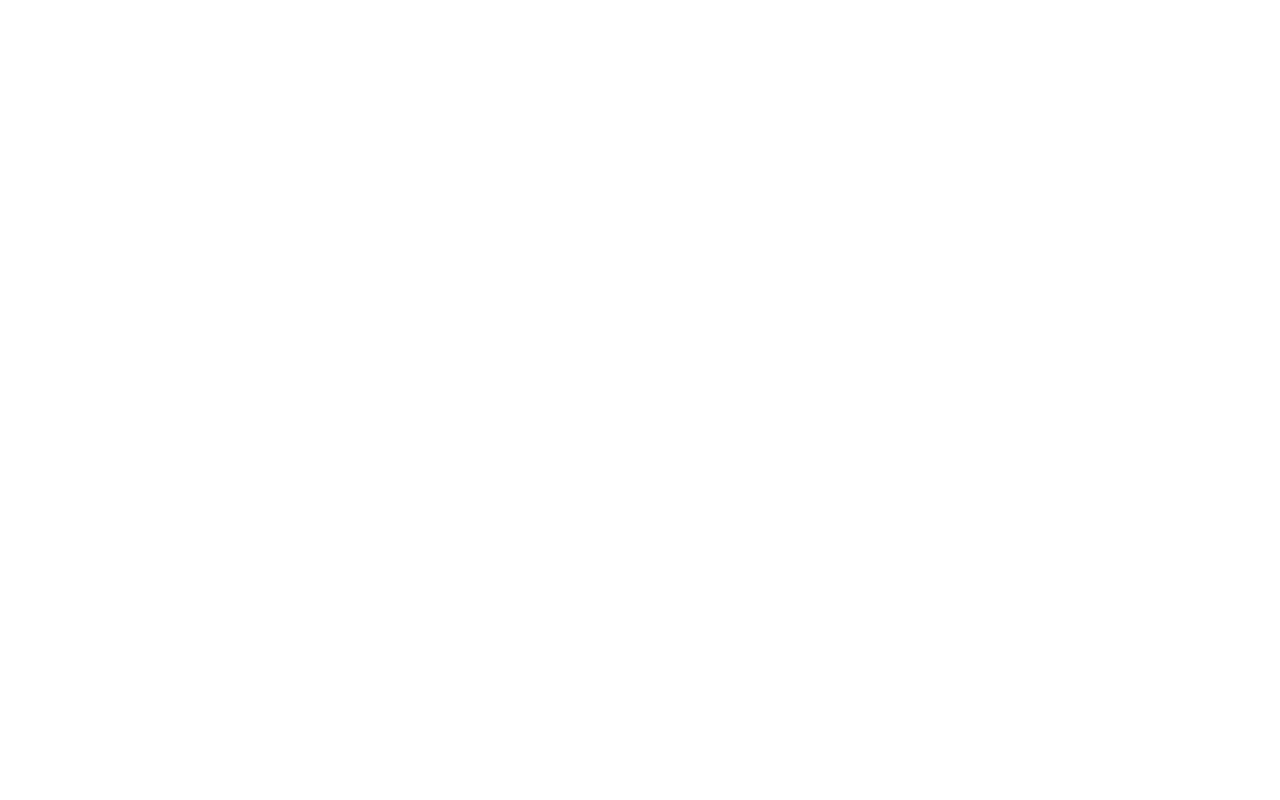
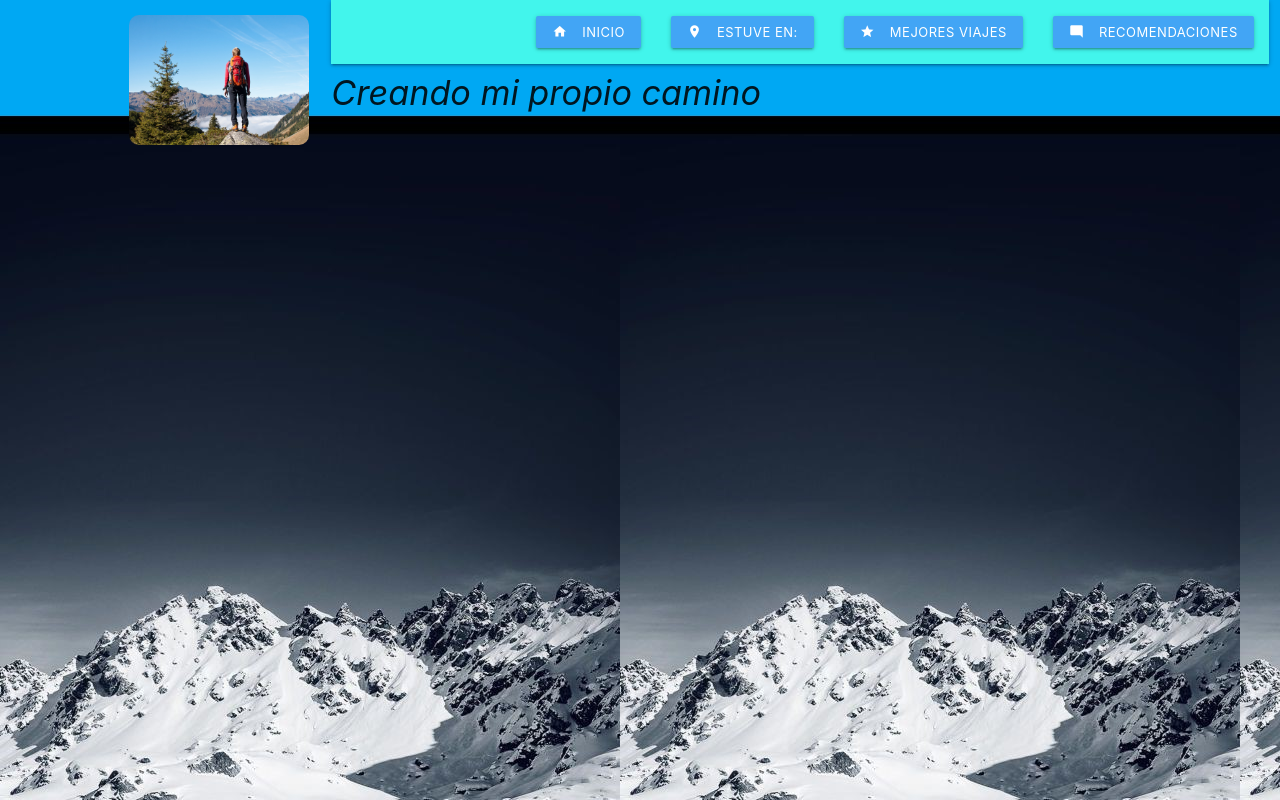
Before and after one commit to jesusgperez/Blog_Materialize, a plain HTML site: page index.html in a window 1280 px wide. Drawn offline with nearby package versions, Linux system fonts and the light colour scheme.

Commit message:
Header
Se añade la maquetación y el contenido del header
Se añaden las imágenes del background y del logo
Se diseñan los estilos personalizados que más se ajusten
Este estilo de header está sujeto a cambios por adaptabilidad para móviles

```diff
--- a/css/styles.css
+++ b/css/styles.css
@@ -0,0 +1,38 @@
+/*----Estilos genéricos del body----*/
+body{
+  background: url(../img/background-mount.jpg) left top repeat;
+  width: 100%;
+}
+/*--------Estilos del header--------*/
+.header{
+  height: 150px;
+}
+.img-logo{
+  border-radius: 10px;
+}
+.nav-row{
+  margin-bottom: 0;
+}
+.icons-nav{
+  font-size: 15px !important;
+}
+.img-logo{
+  float: right;
+  margin-top: 15px;
+  width: 180px;
+  height: 130px;
+}
+.nav-style{
+  background: #42f5ec;
+}
+.btn-style{
+  background: #42a5f5;
+}
+.btn-style:hover{
+  background-color: #42f592 !important;
+  color: #000;
+}
+.header-title{
+  margin-top: 10px !important;
+  font-style: italic;
+}
--- a/index.html
+++ b/index.html
@@ -10,7 +10,30 @@
     <title>Blog de turismo</title>
   </head>
   <body>
-
+    <div class="row header">
+      <div class="col s3">
+        <img src="img/logo-turismo.jpg" alt="" class="img-logo">
+      </div>
+      <div class="col s9">
+        <div class="row nav-row">
+          <div class="col s12">
+            <nav class="nav-wrapper nav-style">
+              <ul class="right">
+                <li><a href="#" class="btn waves-effect waves-light btn-small btn-style"><i class="material-icons left icons-nav">home</i> Inicio</a></li>
+                <li><a href="#" class="btn waves-effect waves-light btn-small btn-style"><i class="material-icons left icons-nav">location_on</i> Estuve en:</a></li>
+                <li><a href="#" class="btn waves-effect waves-light btn-small btn-style"><i class="material-icons left icons-nav">star</i> Mejores viajes</a></li>
+                <li><a href="#" class="btn waves-effect waves-light btn-small btn-style"><i class="material-icons left icons-nav">mode_comment</i> Recomendaciones</a></li>
+              </ul>
+            </nav>
+          </div>
+        </div>
+        <div class="row">
+          <div class="col s12">
+            <h4 class="header-title">Creando mi propio camino</h4>
+          </div>
+        </div>
+      </div>
+    </div>
   <script type="text/javascript" src="https://code.jquery.com/jquery-2.1.1.min.js"></script>
   <script type="text/javascript" src="js/materialize.min.js"></script>
   </body>
```
Also changed, not shown: img/background-mount.jpg (added), img/logo-turismo.jpg (added).
